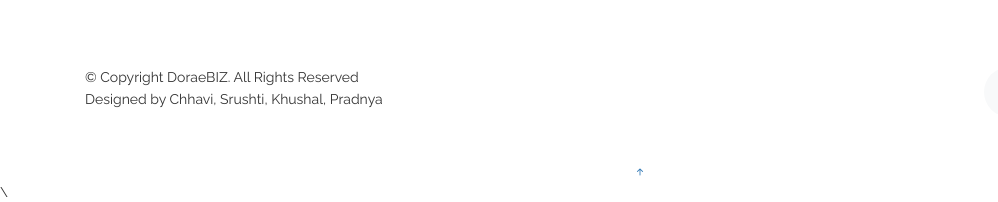
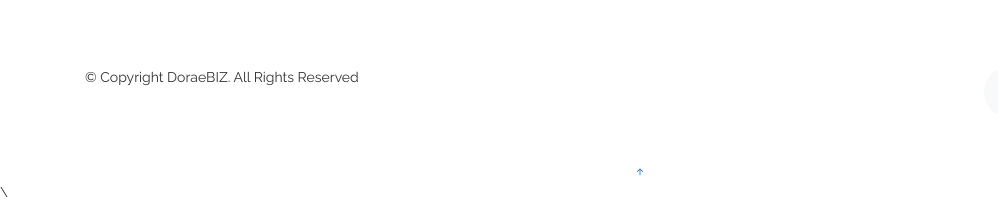
Before and after one commit to 5rushti/bootstrap, a plain HTML site: page index.html in a window 1280 px wide. Shown: the part 1472-1674 px from the top of the page, 0-998 px from the left. Drawn offline with Linux system fonts and the light colour scheme; a web font is replaced by a local one.

Commit message:
Update index.html

```diff
--- a/index.html
+++ b/index.html
@@ -290,9 +290,7 @@
       <div class="row">
         <div class="col-sm-6">
           <p class="mb-1">&copy; Copyright DoraeBIZ. All Rights Reserved</p>
-          <div class="credits">
-            Designed by Chhavi, Srushti, Khushal, Pradnya</a>
-          </div>
+
         </div>
         <div class="col-sm-6 social text-md-end">
           <a href="#"><span class="bi bi-twitter"></span></a>
```
